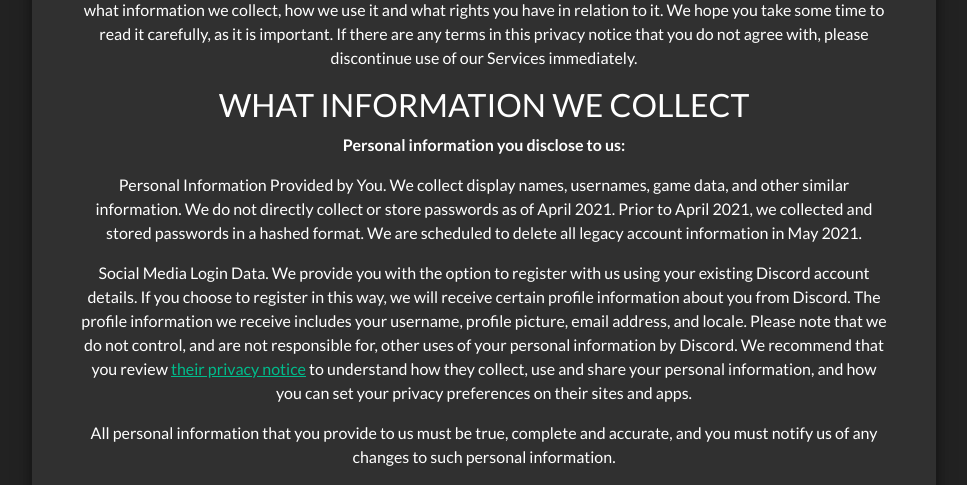
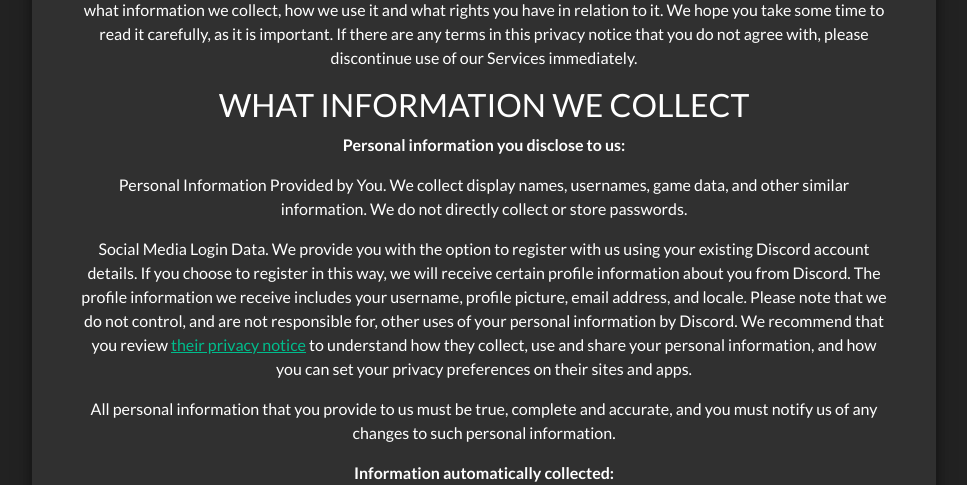
Before and after one commit to SecondRobotics/SecondWebsite, a Django app: page /privacy/ in a window 1280 px wide. Shown: the part 417-902 px from the top of the page, without its empty margins (156-1123 px from the left). Run offline with Django 3.2, Linux system fonts and the light colour scheme; some libraries are stand-ins or nearby versions.

Commit message:
Remove legacy login option

```diff
--- a/home/templates/home/privacy.html
+++ b/home/templates/home/privacy.html
@@ -39,9 +39,7 @@
     <p>
         Personal Information Provided by You. We collect display names,
         usernames, game data, and other similar information. We do not directly
-        collect or store passwords as of April 2021. Prior to April 2021, we
-        collected and stored passwords in a hashed format. We are scheduled to
-        delete all legacy account information in May 2021.
+        collect or store passwords.
     </p>
     <p>
         Social Media Login Data. We provide you with the option to register with
--- a/home/templates/home/user_settings.html
+++ b/home/templates/home/user_settings.html
@@ -23,7 +23,5 @@
     {% for message in messages %}
         <p id="messages">{{message}}</p>
     {% endfor %}
-    <br/><br/>
-    <p>To merge your legacy account with your new Discord-linked account, <a style="color:#fff; ;" href="/legacy-merge">click here</a>.</p>
 </div>
 {% endblock %}
--- a/home/urls.py
+++ b/home/urls.py
@@ -15,7 +15,7 @@ urlpatterns = [
     path("logout/", views.logout_user, name="logout"),
     path("reauth/", views.reauth_user, name="reauthenticate user"),
     path("user/settings/", views.user_settings, name="user settings"),
-    path("legacy-merge/", views.merge_legacy_account, name="merge legacy account"),
+    # path("legacy-merge/", views.merge_legacy_account, name="merge legacy account"),
     path("user/<int:user_id>/", views.user_profile, name="user profile"),
     path("discord/", views.discord, name="discord"),
     path("6mans/", views.ranked, name="6mans"),
```
